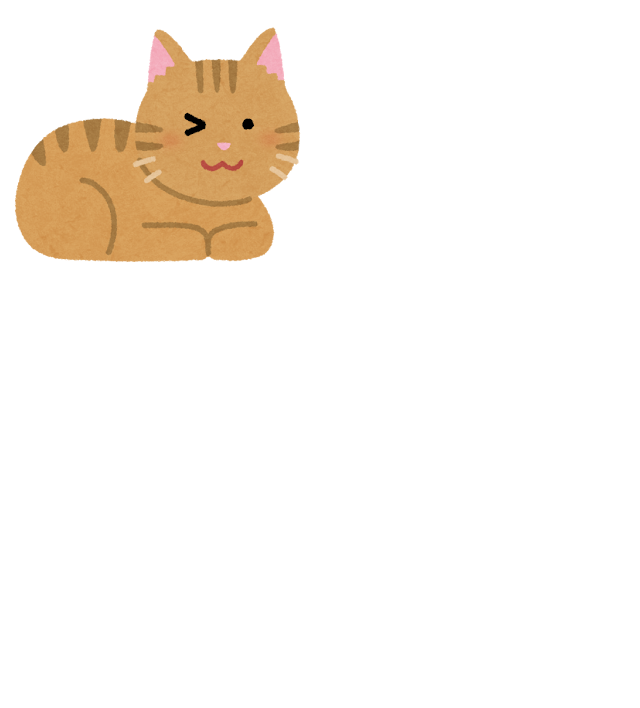
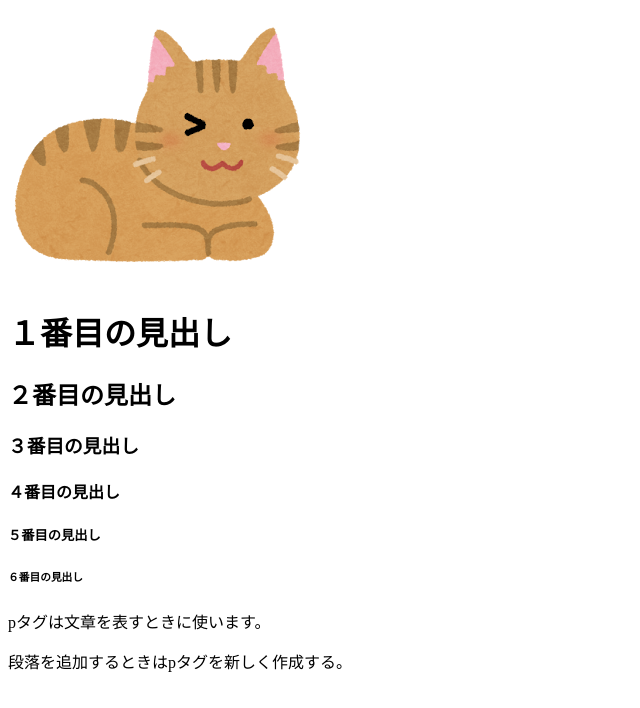
Before and after one commit to Eriko-Miyagi/html, a plain HTML site: page index.html in a window 1280 px wide. Shown: the whole page, without its empty margins (0-640 px from the left). Drawn offline with Linux system fonts and the light colour scheme.

Commit message:
second commit
見出しサイズ追加

```diff
--- a/index.html
+++ b/index.html
@@ -9,5 +9,13 @@
   <a href="https://www.google.com" target="_blank">
     <img src="./image/sample.png" alt="サンプルの画像"/>
   </a>
+  <h1>１番目の見出し</h1>
+  <h2>２番目の見出し</h2>
+  <h3>３番目の見出し</h3>
+  <h4>４番目の見出し</h4>
+  <h5>５番目の見出し</h5>
+  <h6>６番目の見出し</h6>
+  <p>pタグは文章を表すときに使います。</p>
+  <p>段落を追加するときはpタグを新しく作成する。</p>
 </body>
 </html>
```
